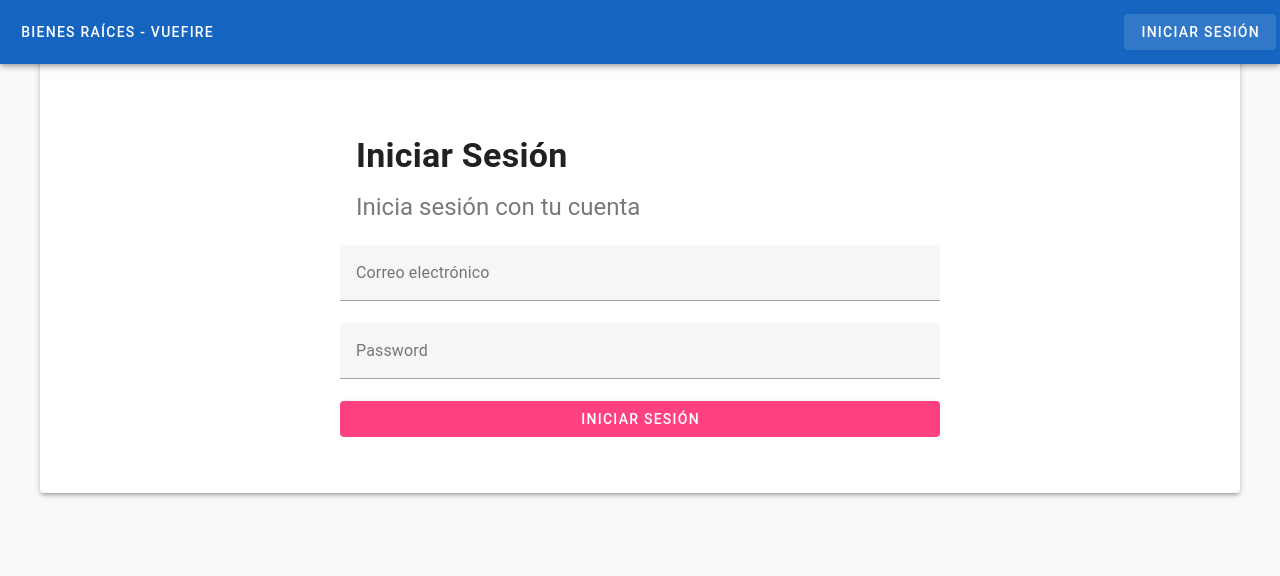
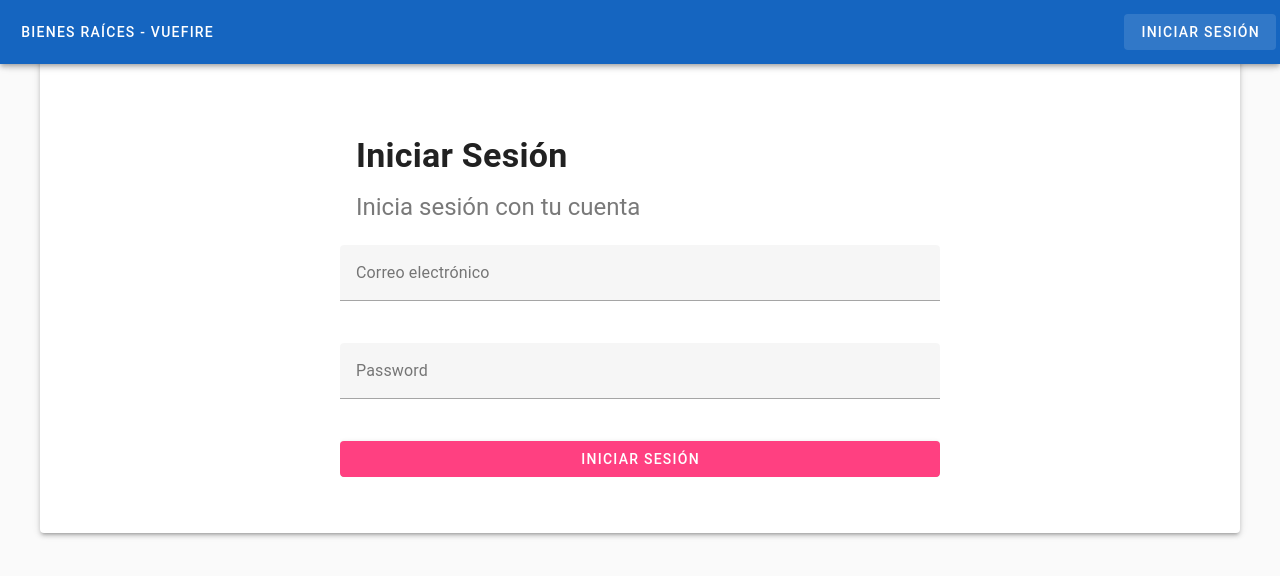
Before and after one commit to michelanyelo/bienesraices-VUE, a Vue app: page /login in a window 1280 px wide. Shown: the top 576 px of the page. Built offline with nearby package versions, Linux system fonts and the light colour scheme.

Commit message:
Agregar validación de formulario en LoginView.vue y crear esquema de validación para email y contraseña.

```diff
--- /dev/null
+++ b/src/schemas/loginSchema.js
@@ -0,0 +1,17 @@
+export const loginSchema = {
+  email(value) {
+    if (!value) {
+      return 'Este campo es obligatorio';
+    }
+    // si es un email válido
+    const regex = /^[A-Z0-9._%+-]+@[A-Z0-9.-]+\.[A-Z]{2,4}$/i;
+    if (!regex.test(value)) {
+      return 'Email no válido';
+    }
+    return true;
+  },
+  password(value) {
+    if (value) return true
+    return 'El Password es Obligatorio'
+  }
+}
--- a/src/views/LoginView.vue
+++ b/src/views/LoginView.vue
@@ -1,11 +1,16 @@
 <script setup>
 import { useForm, useField } from 'vee-validate';
+import { loginSchema as validationSchema } from '../schemas/loginSchema.js';
 
-const { handleSubmit } = useForm();
+const { handleSubmit } = useForm({ validationSchema });
 
 // estos son los campos que se van a validar. en usefield se debe especificar el dato que se espera del vmodel
 const email = useField('email');
 const password = useField('password');
+
+const onSubmit = handleSubmit(() => {
+  console.log("Guardando...");
+})
 
 </script>
 
@@ -20,9 +25,11 @@ const password = useField('password');
     </v-card-subtitle>
 
     <v-form class="mt-5">
-      <v-text-field type="email" label="Correo electrónico" required v-model="email.value.value"></v-text-field>
-      <v-text-field type="password" label="Password" required v-model="password.value.value"></v-text-field>
-      <v-btn block color="pink-accent-2">Iniciar Sesión</v-btn>
+      <v-text-field type="email" label="Correo electrónico" class="mb-5" required v-model="email.value.value"
+        :error-messages="email.errorMessage.value"></v-text-field>
+      <v-text-field type="password" label="Password" class="mb-5" required v-model="password.value.value"
+        :error-messages="password.errorMessage.value"></v-text-field>
+      <v-btn block color="pink-accent-2" @click="onSubmit">Iniciar Sesión</v-btn>
     </v-form>
   </v-card>
 </template>
```
